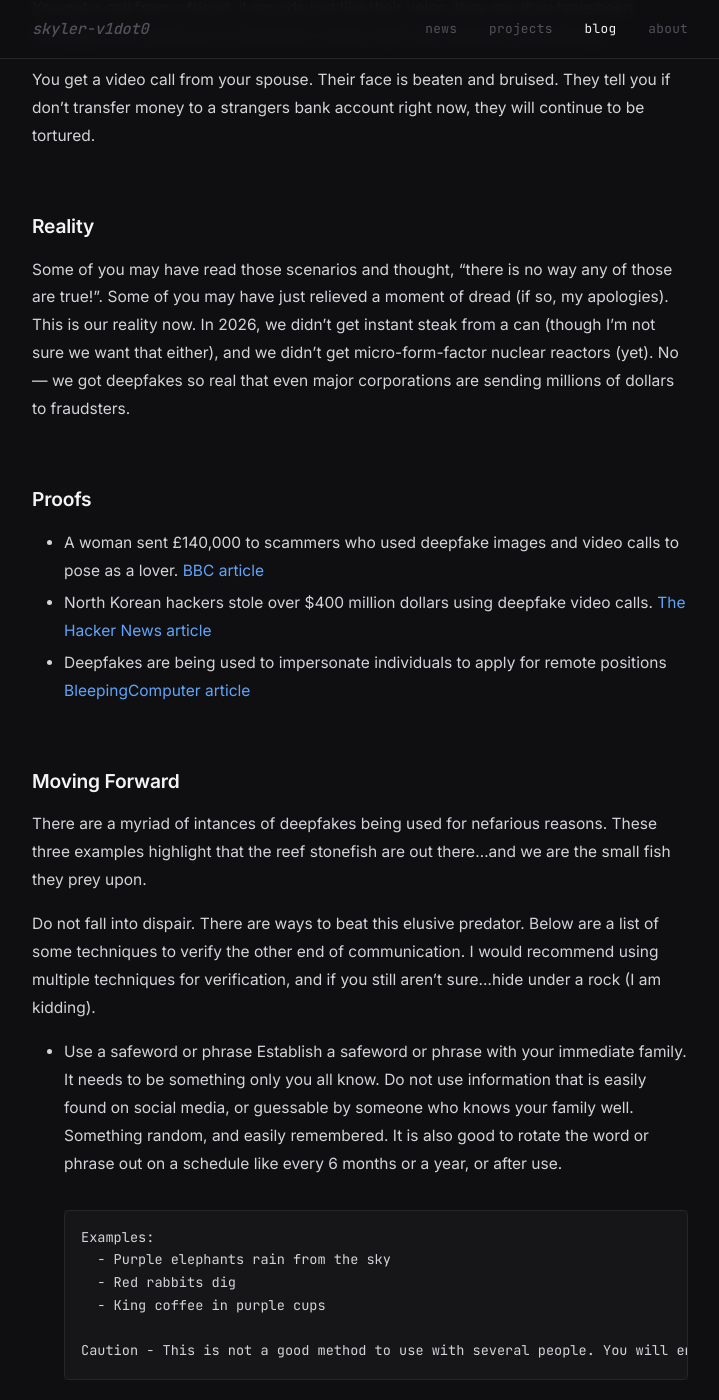
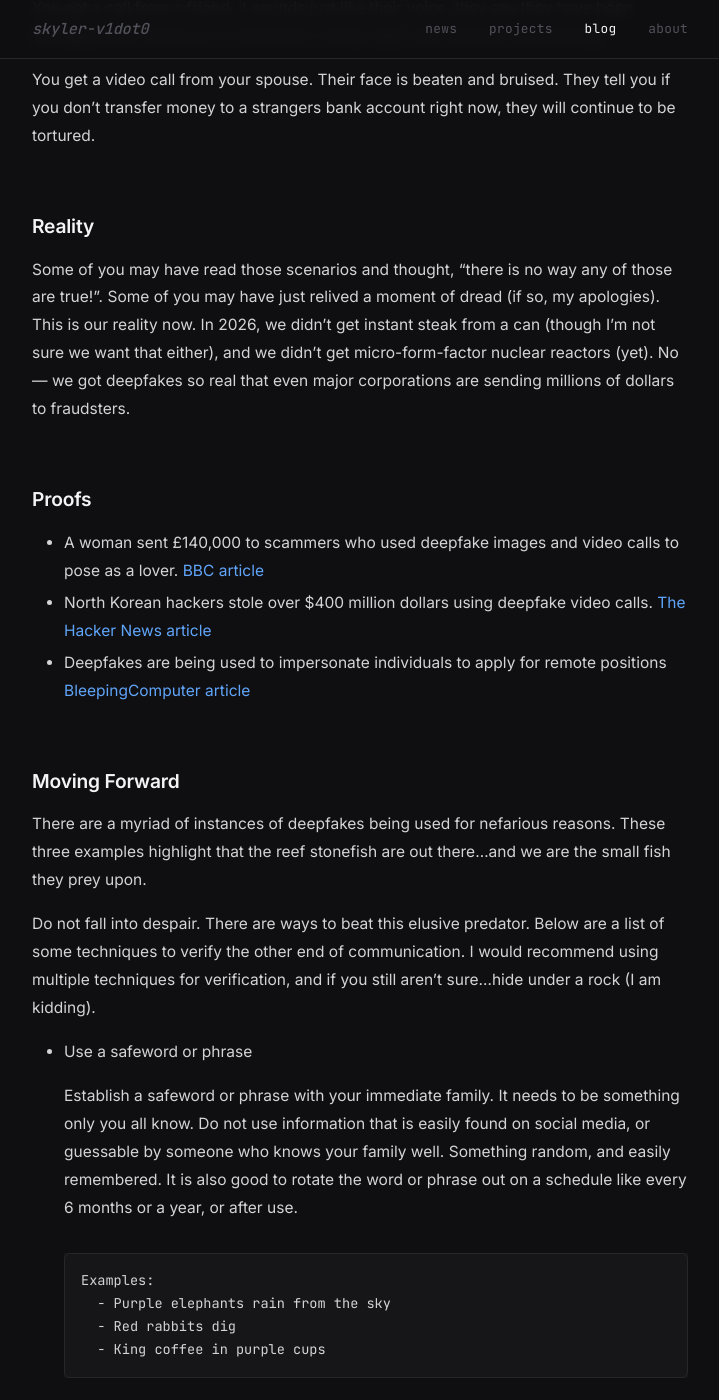
Before and after one commit to skyler-v1dot0/personal-site, a Jekyll site: the page built from _posts/2026-11-18-Safeword-Security-In-The-Deepfake-Age.md, in a window 1280 px wide and 1400 px high, scrolled down 475 px. Shown: the whole window, without its empty margins (280-999 px from the left). Built offline with Jekyll 4.4.1, drawn with Linux system fonts in a browser that asks for light colours; some of the changed text lies outside the part shown.

Commit message:
Fix list formatting, typos, and date in safeword post
Co-Authored-By: Claude Opus 5.5 <noreply@anthropic.com>

````diff
--- a/_posts/2026-11-18-Safeword-Security-In-The-Deepfake-Age.md
+++ b/_posts/2026-11-18-Safeword-Security-In-The-Deepfake-Age.md
@@ -10,15 +10,15 @@ tags:
 
 ## Situation
 
-You recieve a call. The "police officer" on the other end says your son/daughter has been arrested and you need to pay their bail right now over the phone or they will be sent to jail.
+You receive a call. The "police officer" on the other end says your son/daughter has been arrested and you need to pay their bail right now over the phone or they will be sent to jail.
 
 You get a call from a friend, it sounds just like their voice, they say they have been kidnapped and need you to send them money right now and they will be let go.
 
-You get a video call from your spouse. Their face is beaten and bruised. They tell you if don't transfer money to a strangers bank account right now, they will continue to be tortured.
+You get a video call from your spouse. Their face is beaten and bruised. They tell you if you don't transfer money to a strangers bank account right now, they will continue to be tortured.
 
 ## Reality
 
-Some of you may have read those scenarios and thought, "there is no way any of those are true!". Some of you may have just relieved a moment of dread (if so, my apologies). This is our reality now. In 2026, we didn’t get instant steak from a can (though I’m not sure we want that either), and we didn’t get micro-form-factor nuclear reactors (yet). No — we got deepfakes so real that even major corporations are sending millions of dollars to fraudsters.
+Some of you may have read those scenarios and thought, "there is no way any of those are true!". Some of you may have just relived a moment of dread (if so, my apologies). This is our reality now. In 2026, we didn’t get instant steak from a can (though I’m not sure we want that either), and we didn’t get micro-form-factor nuclear reactors (yet). No — we got deepfakes so real that even major corporations are sending millions of dollars to fraudsters.
 
 ## Proofs
 
@@ -28,18 +28,22 @@ Some of you may have read those scenarios and thought, "there is no way any of t
 
 ## Moving Forward
 
-There are a myriad of intances of deepfakes being used for nefarious reasons. These three examples highlight that the reef stonefish are out there...and we are the small fish they prey upon.
+There are a myriad of instances of deepfakes being used for nefarious reasons. These three examples highlight that the reef stonefish are out there...and we are the small fish they prey upon.
 
-Do not fall into dispair. There are ways to beat this elusive predator. Below are a list of some techniques to verify the other end of communication. I would recommend using multiple techniques for verification, and if you still aren't sure...hide under a rock (I am kidding).
+Do not fall into despair. There are ways to beat this elusive predator. Below are a list of some techniques to verify the other end of communication. I would recommend using multiple techniques for verification, and if you still aren't sure...hide under a rock (I am kidding).
 - Use a safeword or phrase
-      Establish a safeword or phrase with your immediate family. It needs to be something only you all know. Do not use information that is easily found on social media, or guessable by someone who knows your family well. Something random, and easily remembered. It is also good to rotate the word or phrase out on a schedule like every 6 months or a year, or after use.
 
-      Examples:
-        - Purple elephants rain from the sky
-        - Red rabbits dig
-        - King coffee in purple cups
+  Establish a safeword or phrase with your immediate family. It needs to be something only you all know. Do not use information that is easily found on social media, or guessable by someone who knows your family well. Something random, and easily remembered. It is also good to rotate the word or phrase out on a schedule like every 6 months or a year, or after use.
 
-      Caution - This is not a good method to use with several people. You will end up having to memorize several safewords or phrases.
+  ```
+  Examples:
+    - Purple elephants rain from the sky
+    - Red rabbits dig
+    - King coffee in purple cups
+  ```
+
+  Caution - This is not a good method to use with several people. You will end up having to memorize several safewords or phrases.
 
 - Use out-of-band verification
-      If you recieve a call, or video call, or text, etc., hang up and call the person back directly. Use another method of communication if possible. Call someone you know may be around them to get verification. If you know they should be at work, call their work phone.
+
+  If you receive a call, or video call, or text, etc., hang up and call the person back directly. Use another method of communication if possible. Call someone you know may be around them to get verification. If you know they should be at work, call their work phone.
````
Also changed, not shown: other parts of _posts/2026-11-18-Safeword-Security-In-The-Deepfake-Age.md (+1 -1 lines).
